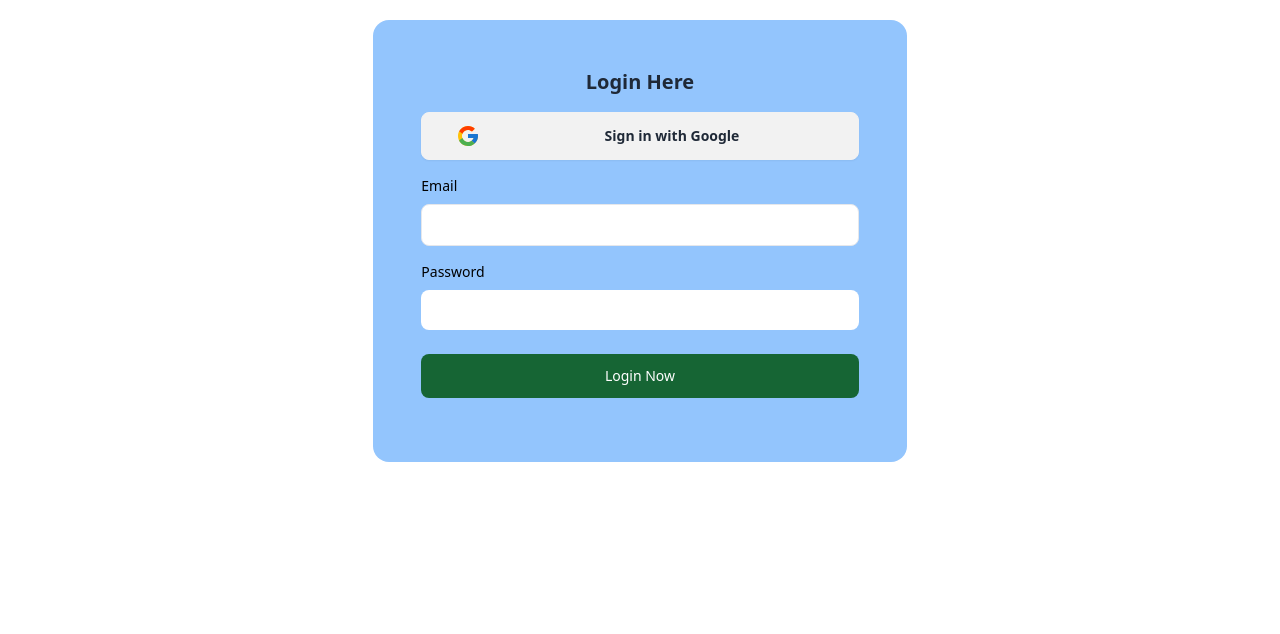
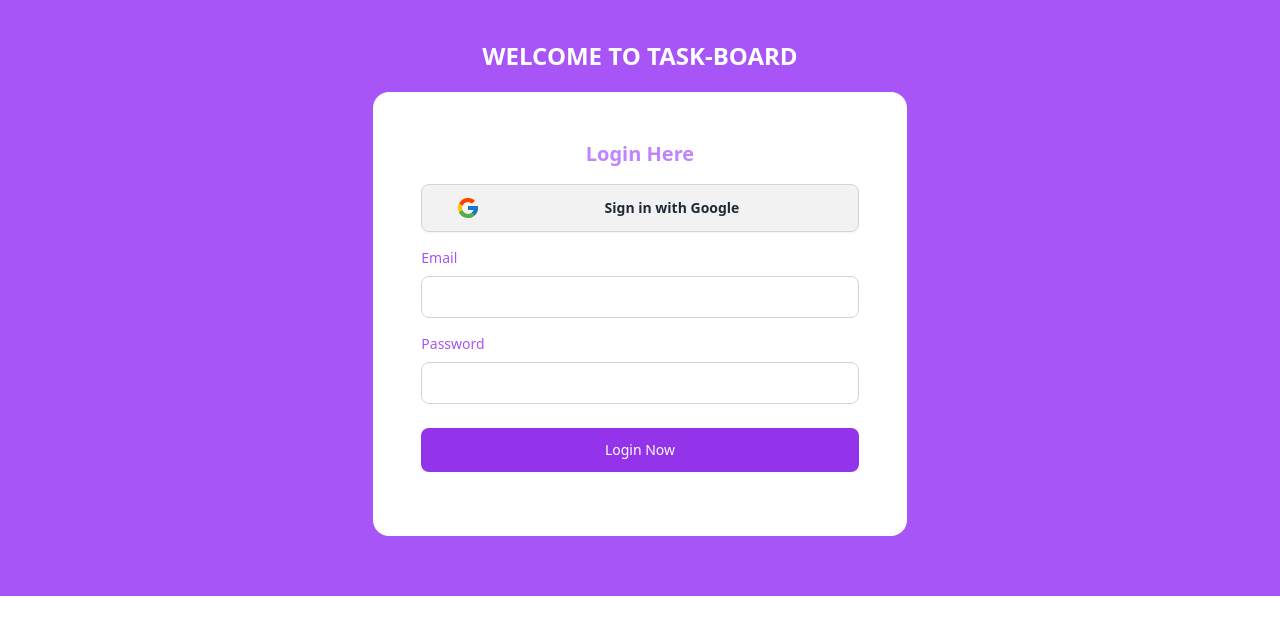
Before and after one commit to Rz32126/task-client, a React (Vite) app: page / in a window 1280 px wide. Shown: the top 634 px of the page. Built offline with nearby package versions, Linux system fonts and the light colour scheme; no server answers.

Commit message:
add the files

```diff
--- a/src/components/Login.jsx
+++ b/src/components/Login.jsx
@@ -10,7 +10,7 @@ const Login = () => {
     try {
       await signInWithGoogle()
       toast.success('Signin Successful')
-      navigate('/')
+      navigate('/task')
 
     } catch (err) {
       console.log(err)
@@ -35,15 +35,17 @@ const Login = () => {
   }
 
   return (
-    <div className='lg:w-5/12 mx-auto bg-blue-300 mt-5 mb-5 rounded-2xl'>
+    <div className='bg-purple-500 py-10'>
+      <h1 className='text-white font-bold text-2xl text-center'>WELCOME TO TASK-BOARD </h1>
+      <div className='lg:w-5/12 w-2/3 mx-auto bg-white mt-5 mb-5 rounded-2xl'>
 
 <div className='mx-7 px-5 py-12'>
 
-          <h1 className='text-xl font-bold text-center'>Login Here</h1>
+  <h1 className='text-xl text-purple-400 font-bold text-center'>Login Here</h1>
 
   <div
     onClick={handleGoogleSignIn}
-            className='flex lg:flex-row flex-col cursor-pointer items-center justify-center mt-4 btn'
+    className='flex lg:flex-row flex-col cursor-pointer items-center justify-center mt-4 btn border border-gray-300'
   >
     <div className='px-4 py-2'>
       <svg className='w-6 h-6' viewBox='0 0 40 40'>
@@ -74,21 +76,21 @@ const Login = () => {
   <form onSubmit={handleSignIn}>
     <div className='mt-4'>
       <label
-                className='block mb-2 text-sm font-medium text-black '
+        className='block mb-2 text-purple-500 text-sm font-medium '
       >
         Email
       </label>
       <input
         name='email'
         type='email'
-                className='block w-full px-4 py-2 text-black bg-white border rounded-lg '
+        className='block w-full px-4 py-2 text-black bg-white border border-gray-300 rounded-lg '
       />
     </div>
 
     <div className='mt-4'>
       <div className='flex justify-between'>
         <label
-                  className='block mb-2 text-sm font-medium text-black'
+          className='block mb-2 text-sm font-medium text-purple-500'
         >
           Password
         </label>
@@ -96,14 +98,14 @@ const Login = () => {
 
       <input
         name='password'
-                className='block w-full px-4 py-2 text-black bg-white rounded-lg'
+        className='block w-full px-4 py-2 text-black bg-white border  border-gray-300 rounded-lg'
         type='password'
       />
     </div>
     <div className='mt-6'>
       <button
         type='submit'
-                className='w-full px-6 py-3 text-sm font-medium text-white bg-green-800 rounded-lg'
+        className='w-full px-6 py-3 text-sm font-medium text-white bg-purple-600 rounded-lg'
       >
         Login Now
       </button>
@@ -115,6 +117,7 @@ const Login = () => {
 </div>
 <Toaster></Toaster>
 </div>
+    </div>
   )
 }
 
--- /dev/null
+++ b/src/components/TaskBoard.jsx
@@ -0,0 +1,160 @@
+import { useState, useEffect, useContext } from "react";
+import axios from "axios";
+import { Link } from "react-router-dom";
+import { AuthContext } from "./AuthProvider";
+
+const categories = ["To-Do", "In Progress", "Done"];
+
+const TaskBoard = () => {
+    const {user} = useContext(AuthContext)
+  const [tasks, setTasks] = useState([]);
+  const [newTask, setNewTask] = useState({ title: "", description: ""});
+
+  useEffect(() => {
+    fetchTasks();
+  }, []);
+
+  const fetchTasks = async () => {
+    try {
+      const res = await axios.get(`${import.meta.env.VITE_API_URL}/tasks/${user.email}`);
+      setTasks(res.data);
+    } catch (error) {
+      console.error("Error fetching tasks", error);
+    }
+  };
+
+  //   add task
+
+  const addTask = async () => {
+    if (!newTask.title.trim()) return alert("Title is required (max 50 chars)");
+    try {
+      const res = await axios.post(`${import.meta.env.VITE_API_URL}/tasks`, newTask);
+      setTasks([...tasks, res.data]);
+      setNewTask({ title: "", description: ""});
+      fetchTasks()
+    } catch (error) {
+      console.error("Error adding task", error);
+    }
+  };
+
+//   const updateTask = async (id, updatedTask) => {
+//     try {
+//       await axios.put(`${import.meta.env.VITE_API_URL}/tasks/${id}`, updatedTask);
+//       setTasks(tasks.map((task) => (task._id === id ? updatedTask : task)));
+//     } catch (error) {
+//       console.error("Error updating task", error);
+//     }
+//   };
+
+
+//   const deleteTask = async (id) => {
+//     try {
+//       await axios.delete(`${import.meta.env.VITE_API_URL}/tasks/${id}`);
+//       setTasks(tasks.filter((task) => task._id !== id));
+//     } catch (error) {
+//       console.error("Error deleting task", error);
+//     }
+//   };
+
+//   const handleDragStart = (e, taskId) => {
+//     e.dataTransfer.setData("taskId", taskId);
+//   };
+
+//   const handleDrop = async (e, newCategory) => {
+//     e.preventDefault();
+//     const taskId = e.dataTransfer.getData("taskId");
+//     const task = tasks.find((t) => t._id === taskId);
+
+//     if (task.category !== newCategory) {
+//       const updatedTask = { ...task, category: newCategory };
+//       await updateTask(taskId, updatedTask);
+//     }
+//   };
+
+  return (
+    <div className="w-11/12 mx-auto">
+        <div className="p-6">
+      <h1 className="text-2xl font-bold text-center mb-4">Task Management</h1>
+
+      {/* add task */}
+
+      <div className="mb-6 flex gap-4">
+        <input
+          type="text"
+          placeholder="Task Title"
+          maxLength={50}
+          value={newTask.title}
+          onChange={(e) => setNewTask({ ...newTask, title: e.target.value })}
+          className="border p-2 rounded w-1/3"
+        />
+        <input
+          type="text"
+          placeholder="Description"
+          maxLength={200}
+          value={newTask.description}
+          onChange={(e) => setNewTask({ ...newTask, description: e.target.value })}
+          className="border p-2 rounded w-1/3"
+        />
+        <button onClick={addTask} className="bg-purple-500 text-white p-2 rounded">
+          Add Task
+        </button>
+      </div>
+
+      {/* Task Columns */}
+      <div className="grid lg:grid-cols-3 grid-cols-1 md:grid-cols-2 gap-4">
+        {/* {categories.map((category) => (
+          <div
+            key={category}
+            className="bg-gray-100 p-4 rounded shadow"
+            onDragOver={(e) => e.preventDefault()}
+            onDrop={(e) => handleDrop(e, category)}
+          >
+            <h2 className="text-xl font-semibold mb-3">{category}</h2>
+            {tasks
+              .filter((task) => task.category === category)
+              .map((task) => (
+                <div
+                  key={task._id}
+                  draggable
+                  onDragStart={(e) => handleDragStart(e, task._id)}
+                  className="bg-white p-3 rounded shadow mb-2 cursor-pointer"
+                >
+                  <h3 className="font-bold">{task.title}</h3>
+                  <p>{task.description}</p>
+                  <div className="mt-2 flex justify-between">
+                    <button
+                     onClick={() => updateTask(task._id)}
+                     className="btn text-green-500">
+                        Edit
+                    </button>
+                    <button
+                      onClick={() => deleteTask(task._id)}
+                      className="text-red-500 text-sm"
+                    >
+                      Delete
+                    </button>
+                  </div>
+                </div>
+              ))}
+          </div>
+        ))} */}
+        <div className="card bg-neutral text-neutral-content w-96">
+  <div className="card-body items-center text-center">
+    <h2 className="card-title">Cookies!</h2>
+    <p>We are using cookies for no reason.</p>
+    <div className="card-actions justify-end">
+      <button className="btn btn-primary">Accept</button>
+      <button className="btn btn-ghost">Deny</button>
+    </div>
+  </div>
+</div>
+      </div>
+      <Link to='/'>
+        <button className="btn bg-purple-500 mt-5">Go Back to Home --</button>
+      </Link>
+    </div>
+    </div>
+  );
+};
+
+export default TaskBoard;
--- a/src/main.jsx
+++ b/src/main.jsx
@@ -9,11 +9,16 @@ import {
 
 import AuthProvider from './components/AuthProvider';
 import Login from './components/Login';
+import TaskBoard from './components/TaskBoard';
 
 const router = createBrowserRouter([
   {
     path: "/",
     element: <Login></Login>
+  },
+  {
+    path: "/task",
+    element: <TaskBoard></TaskBoard>
   },
 ]);
 
```
Lines whose indentation alone changed are shown as unchanged.
